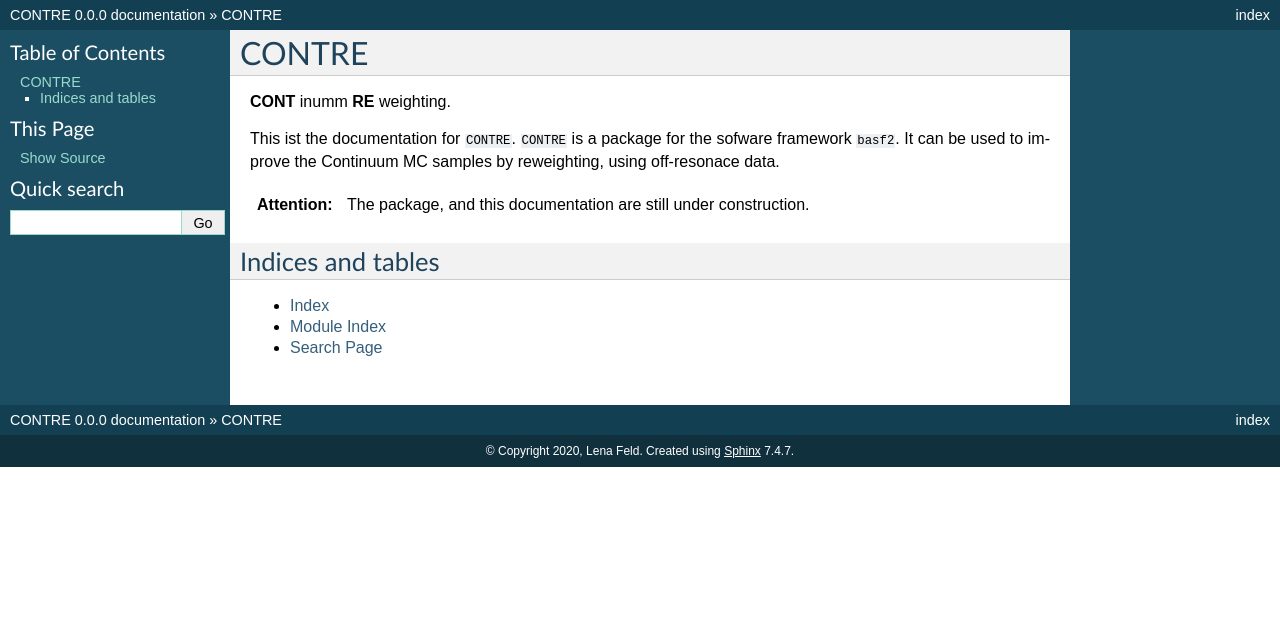
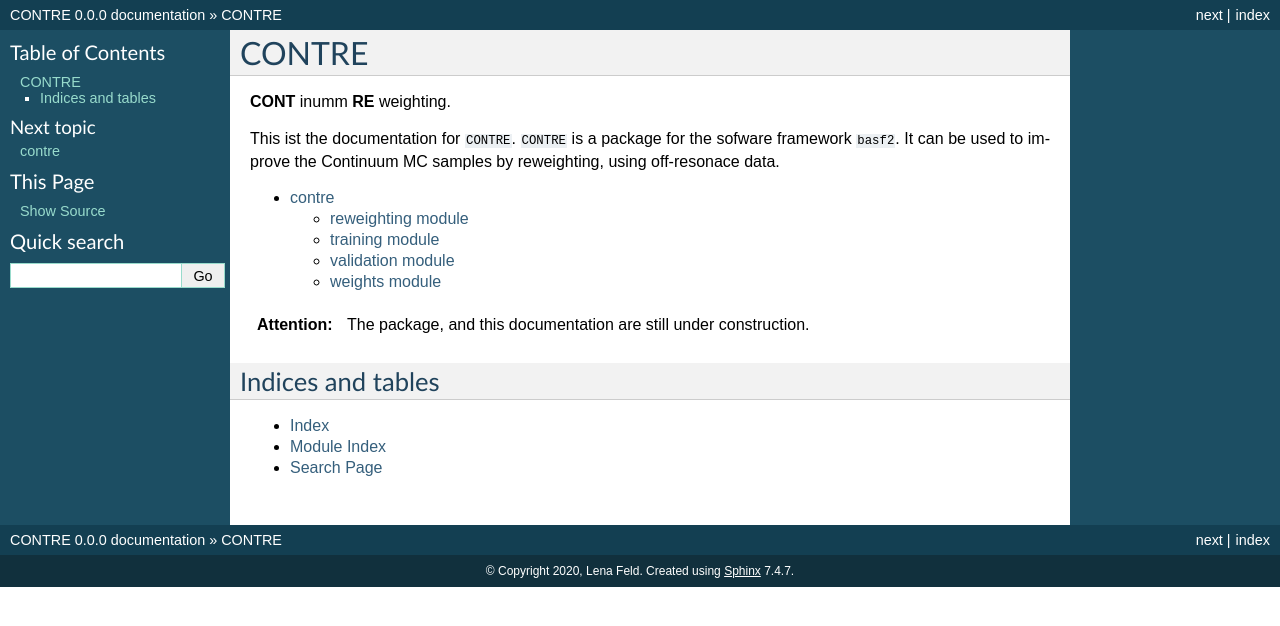
Before and after one commit to b2-hive/CONTRE, a Sphinx documentation site: the page built from docs/index.rst, in a window 1280 px wide. Shown: the top 626 px of the page. Built offline with Sphinx 7.4.7, drawn with Linux system fonts in a browser that asks for light colours; some of the changed lines change nothing that is shown.

Commit message:
fix sphinx warnings

```diff
--- a/docs/conf.py
+++ b/docs/conf.py
@@ -55,4 +55,4 @@ html_theme = 'default'
 # Add any paths that contain custom static files (such as style sheets) here,
 # relative to this directory. They are copied after the builtin static files,
 # so a file named "default.css" will overwrite the builtin "default.css".
-html_static_path = ['_static']
+# html_static_path = ['_static']
--- a/docs/index.rst
+++ b/docs/index.rst
@@ -12,6 +12,9 @@ This ist the documentation for ``CONTRE``.
 It can be used to improve the Continuum MC samples by reweighting,
 using off-resonace data.
 
+.. toctree::
+    modules
+
 
 .. attention::
     The package, and this documentation are still under construction.
```
